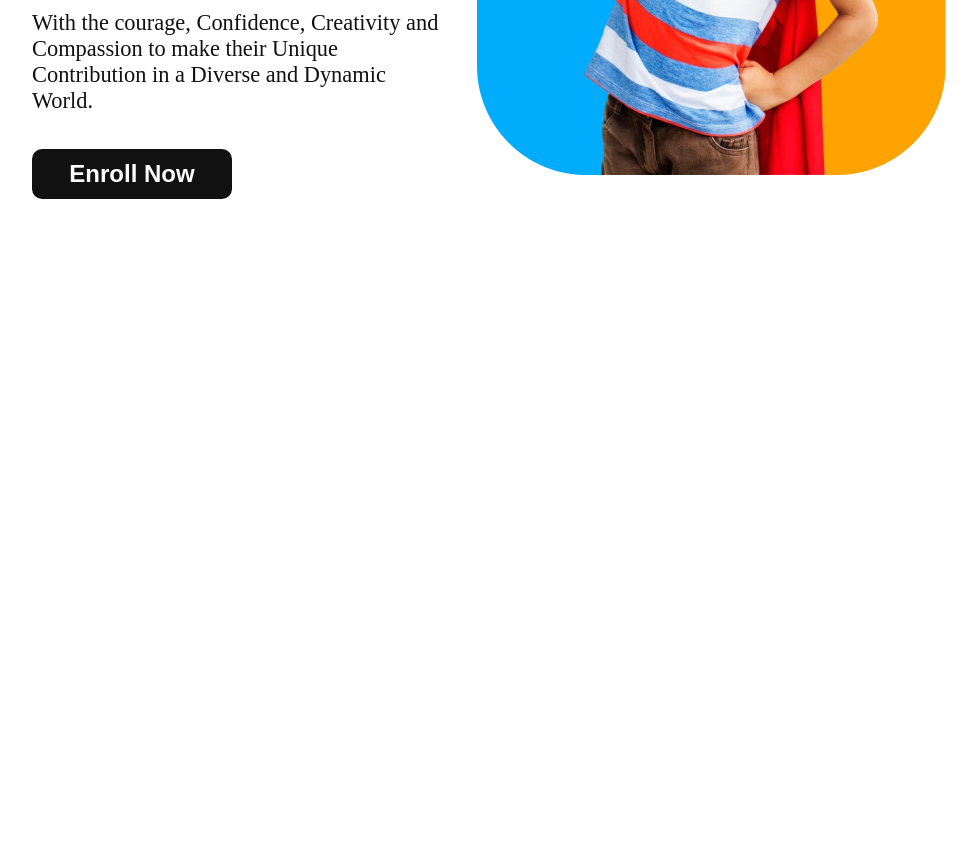
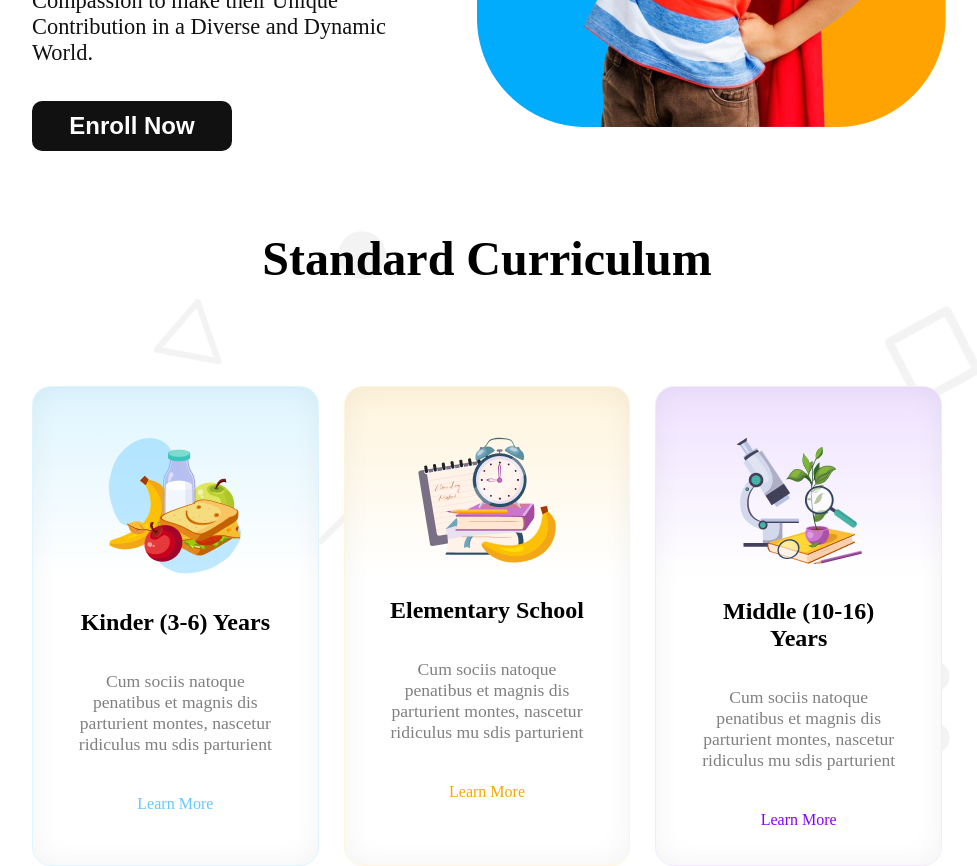
Before and after one commit to rhr662/B11-2nd-Assignment, a plain HTML site: page index.html in a window 1280 px wide. Shown: the part 590-1456 px from the top of the page, without its empty margins (153-1130 px from the left). Before the commit the page ends 800 px from the top, so only its background shows below. Drawn offline with Linux system fonts and the light colour scheme.

Commit message:
standard curriculum added

```diff
--- a/index.html
+++ b/index.html
@@ -10,12 +10,26 @@
     <header>
 
         <!--navbar-->
+            <div class="mobile-menu">
+                <hr class="line1">
+                <hr class="line2">
+                <hr class="line3">
+            </div>
+
+
         <div class="nav-items margin">
             <div class="logo-img">
                 <img src="assets/logo.png" alt="School Logo">
-            <h1 class="logo">School</h1>
+
+                <h1 class="logo">School</h1>
             </div>
+
+
+
+
+
         <nav>
+
             <li class="navbar">
                 <ul id="home">Home</ul>
                 <ul id="about">About</ul>
@@ -32,7 +46,7 @@
 
         <div class="banner margin">
             <div class="banner-contant">
-                <h1><span class="empowering">Empowering</span> students from small age <span class="towards-vision">towards vision</span></h1>
+                <h1 class="banner-title"><span class="empowering">Empowering</span> students from small age <span class="towards-vision">towards vision</span></h1>
 
                 <p class="banner-description">With the courage, Confidence, Creativity and Compassion to make their Unique Contribution in a Diverse and Dynamic World.</p>
 
@@ -45,5 +59,57 @@
 
         <!--banner section end-->
     </header>
+
+    <main>
+
+
+     <div class="bg">
+        <section class="standard-curriculum margin">
+            <h3 class="title">Standard Curriculum</h3>
+
+            <div class="card">
+                <div class="card1">
+
+                    <img src="assets/kinder.png" alt="">
+                    <h4 class="card-title">Kinder (3-6) Years</h4>
+                    <p class="card-description">Cum sociis natoque penatibus et magnis
+                        dis parturient montes, nascetur ridiculus
+                        mu sdis parturient</p>
+
+                    <span class="card-btn1">Learn More</span>
+
+                </div>
+                <div class="card2">
+
+                    <img src="assets/elementary.png" alt="">
+                    <h4 class="card-title">Elementary School</h4>
+                    <p class="card-description">Cum sociis natoque penatibus et magnis
+                        dis parturient montes, nascetur ridiculus
+                        mu sdis parturient</p>
+
+                        <span class="card-btn2">Learn More</span>
+
+
+                </div>
+                <div class="card3">
+
+                    <img src="assets/middle.png" alt="">
+                    <h4 class="card-title">Middle (10-16) Years</h4>
+                    <p class="card-description">Cum sociis natoque penatibus et magnis
+                        dis parturient montes, nascetur ridiculus
+                        mu sdis parturient</p>
+
+                        <span class="card-btn3">Learn More</span>
+
+
+                </div>
+            </div>
+
+
+
+        </section>
+
+     </div>
+    </main>
 </body>
 </html>
--- a/style sheet/style.css
+++ b/style sheet/style.css
@@ -5,7 +5,42 @@
 }
 
 
+/** Mobile Device **/
+
+.mobile-menu{
+    margin: 20px 20px;
+    gap: 20px;
+}
+
+.line1{
+    position: absolute;
+    width: 20px;
+    height: 5px;
+    background-color: black;
+    border-radius: 50%;
+    margin-bottom: 10px;
+
+}
+.line2{
+    position: absolute;
+    width: 20px;
+    height: 5px;
+    background-color: blue;
+    border-radius: 50%;
+    margin-bottom: 10px;
+}
+.line3{
+    position: absolute;
+    width: 20px;
+    height: 50px;
+    background-color: red;
+    border-radius: ;
+    margin-bottom: 10px;
+}
+
 /** navbar style **/
+
+
 
 .nav-items{
     margin: 25px 140px 25px 140px;
@@ -13,13 +48,17 @@
     justify-content: space-between;
     align-items: center;
 
+
 }
 
 .logo-img{
-    display: flex;
-    gap: 10px;
-    align-items: center;
+
+   display: flex;
+   justify-content: center;
+   align-items: center;
+   gap: 10px;
 }
+
 
 .navbar{
     font-size: 1.2rem;
@@ -74,7 +113,7 @@
     margin-right: 65px;
 }
 
-h1{
+.banner-title{
     font-size: 70px;
     font-weight: 700;
     margin-bottom: 30px;
@@ -108,6 +147,89 @@ h1{
    background: rgb(17, 17, 17);
 }
 
+.bg{
+    background-image: url(../assets/bg.png);
+    background-repeat: no-repeat;
+
+}
+/** Standard Curriculum section **/
+
+
+.card{
+    display: flex;
+    justify-content: space-around;
+    align-items: center;
+    gap: 25px;
+    margin-top: 100px;
+
+}
+.card1{
+    position: relative;
+    width: 370px;
+    height: 480px;
+    padding: 50px 40px 60px 40px;
+    align-items: center;
+    text-align: center;
+    box-sizing: border-box;
+    border: 0.94px solid rgb(222, 245, 255);
+    border-radius: 18.86px;
+    box-shadow: inset 0px 0px 28.3px 0.94px rgba(0, 0, 0, 0.05);
+    background: linear-gradient(180.00deg, rgb(222, 245, 255),rgba(255, 255, 255, 0) 40%),rgb(255, 255, 255);
+
+}
+.card2{
+    width: 370px;
+    height: 480px;
+    padding: 50px 40px 60px 40px;
+    align-items: center;
+    text-align: center;
+    box-sizing: border-box;
+    border: 0.94px solid rgb(255, 244, 220);
+    border-radius: 18.86px;
+    box-shadow: inset 0px 0px 28.3px 0.94px rgba(0, 0, 0, 0.05);
+    background: linear-gradient(180.00deg, rgb(255, 244, 220),rgba(255, 255, 255, 0) 40%),rgb(255, 255, 255);
+}
+
+.card3{
+    width: 370px;
+    height: 480px;
+    padding: 50px 40px 60px 40px;
+    align-items: center;
+    text-align: center;
+    box-sizing: border-box;
+    border: 0.94px solid rgb(242, 232, 255);
+    border-radius: 18.86px;
+    box-shadow: inset 0px 0px 28.3px 0.94px rgba(0, 0, 0, 0.05);
+    background: linear-gradient(180.00deg, rgb(238, 225, 255),rgba(255, 255, 255, 0) 40%),rgb(255, 255, 255);
+
+}
+
+.card-title{
+    font-size: 1.5rem;
+    font-weight: 700;
+    margin: 30px 0px 35px 0px;
+}
+
+.card-description{
+    font-size: 1.1rem;
+    font-weight: 500;
+    color: rgb(128, 128, 128);
+    margin-bottom: 40px;
+}
+
+.card-btn1{
+    margin-bottom: 50px;
+    color: rgb(100, 200, 255);
+}
+.card-btn2{
+    margin-bottom: 50px;
+    color: rgb(240, 170, 0);
+}
+.card-btn3{
+    margin-bottom: 50px;
+    color: rgb(135, 0, 255);
+}
+
 
 
 /** shered style **/
@@ -116,3 +238,21 @@ h1{
     margin: 30px 185px 0px 185px;
 
 }
+
+.title{
+    font-size: 3rem;
+    font-weight: 700;
+    text-align: center;
+    margin-top: 80px;
+}
+
+
+
+
+/** responsive design section **/
+
+@media screen and (max-width: 576px) {
+        .logo{
+            display: none;
+        }
+}
```
